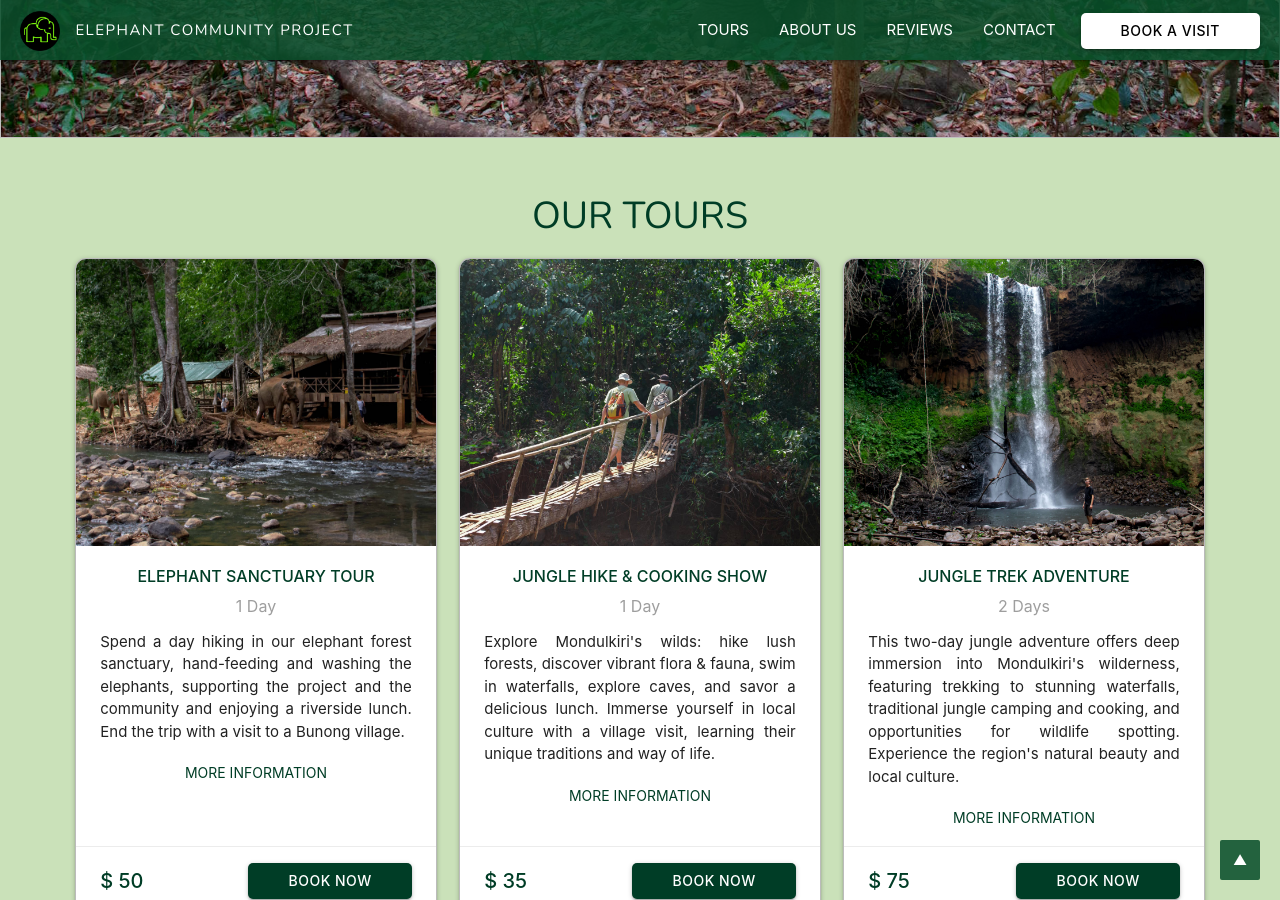
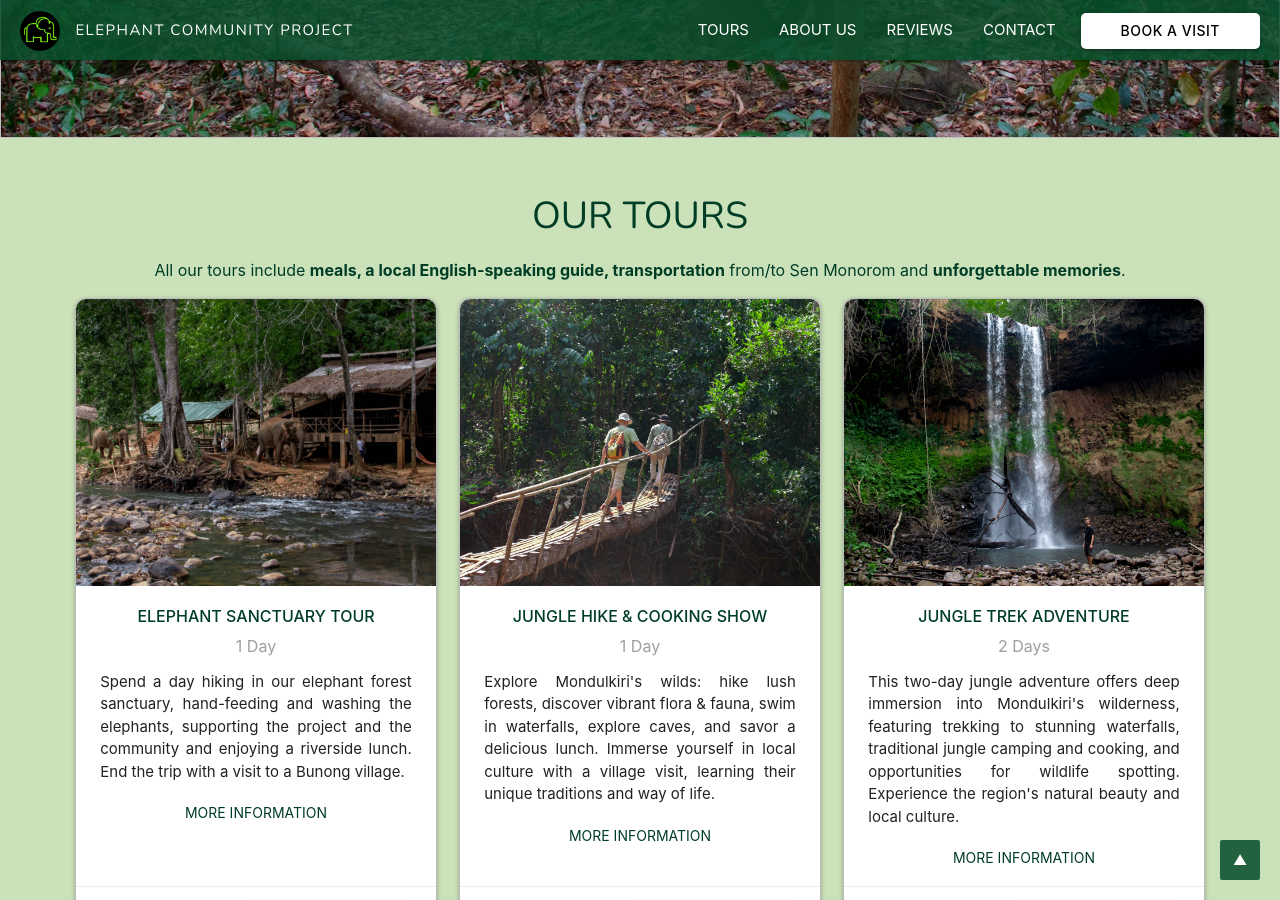
Before and after one commit to yong-lim/elephant, a Jekyll site: the page built from index.md, in a window 1280 px wide and 900 px high, scrolled down 762 px. Built offline with Jekyll 4.4.1, drawn with Linux system fonts in a browser that asks for light colours; nearby versions of some CDN libraries.

Commit message:
added Tours included

```diff
--- a/_includes/tours.html
+++ b/_includes/tours.html
@@ -3,6 +3,10 @@
 <section class="section scrollspy">
   <div class="container center-align">
     <h2 class="custom-header">Our Tours</h2>
+
+    <p class="subtitle text-primary center">
+      All our tours include <b>meals, a local English-speaking guide, transportation</b> from/to Sen Monorom and <b>unforgettable memories</b>.<br>
+    </p>
 
     <div class="mobile-scrollable-row">
 
```
